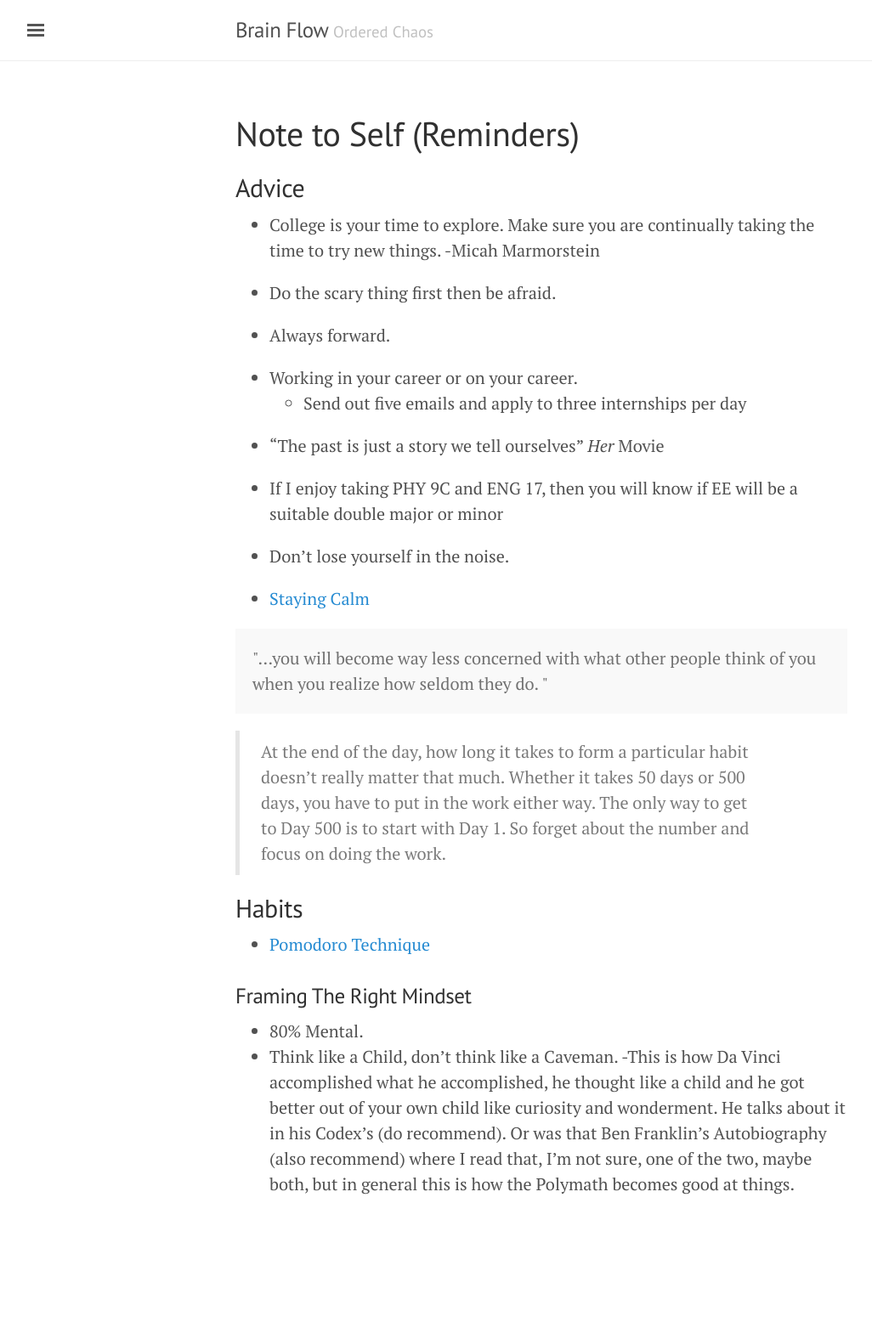
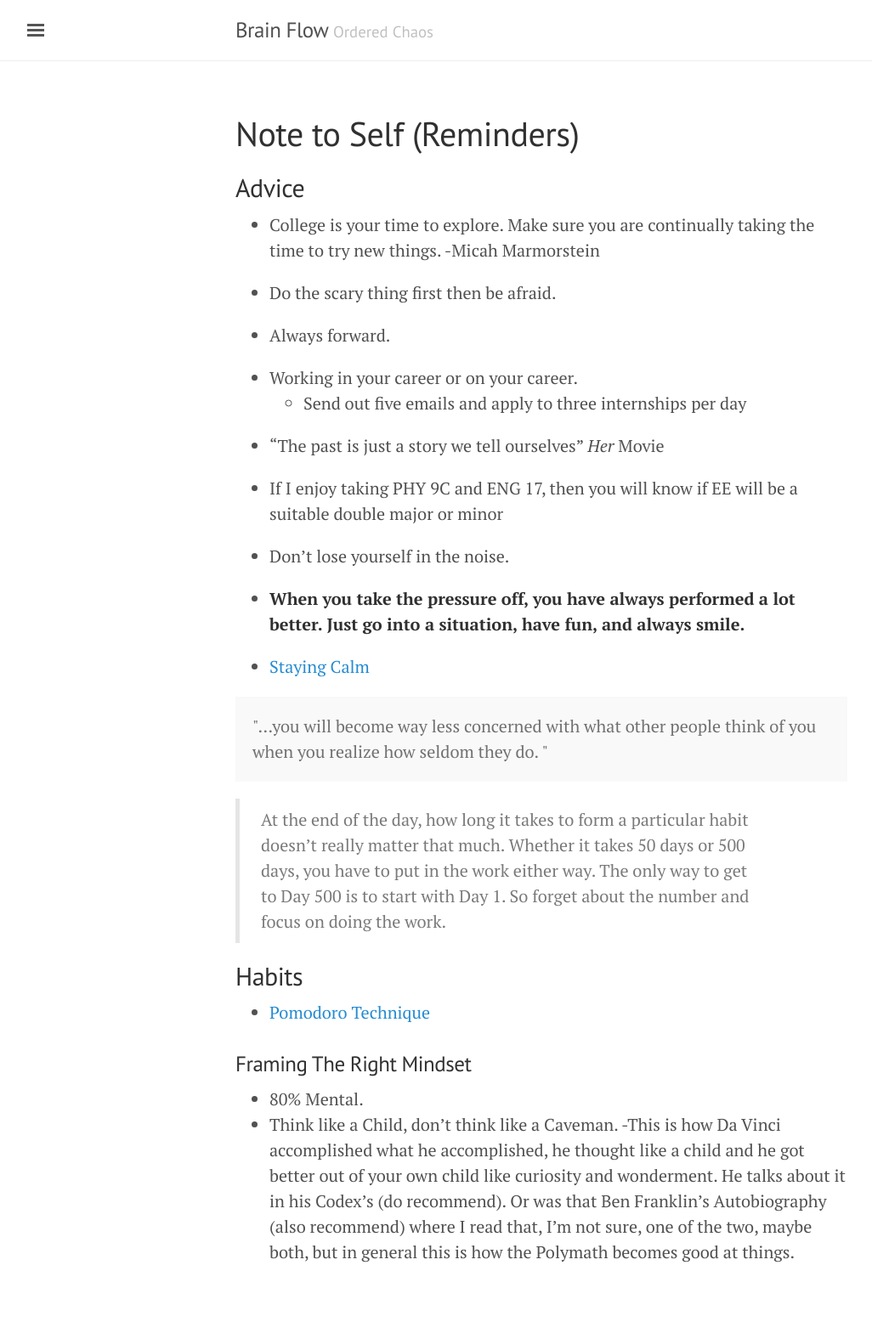
Before and after one commit to bjchia/bjchia.github.io, a Jekyll site: the page built from notetoself.md, in a window 1280 px wide. Shown: the whole page at 85% size, without its empty margins (3-1029 px from the left). Built offline with Jekyll 4.4.1, drawn with Linux system fonts in a browser that asks for light colours; before the commit the page ends 1489 px from its top, so only the background shows below that.

Commit message:
Update notetoself.md

```diff
--- a/notetoself.md
+++ b/notetoself.md
@@ -19,6 +19,8 @@ title: Note to Self (Reminders)
 
 * Don't lose yourself in the noise.
 
+* **When you take the pressure off, you have always performed a lot better. Just go into a situation, have fun, and always smile.**
+
 * [Staying Calm](https://www.linkedin.com/pulse/20140805002649-50578967-how-successful-people-stay-calm/?trk=tod-posts-postall-ptlt&trk=tod-posts-postall-ptlt)
 
 
```
